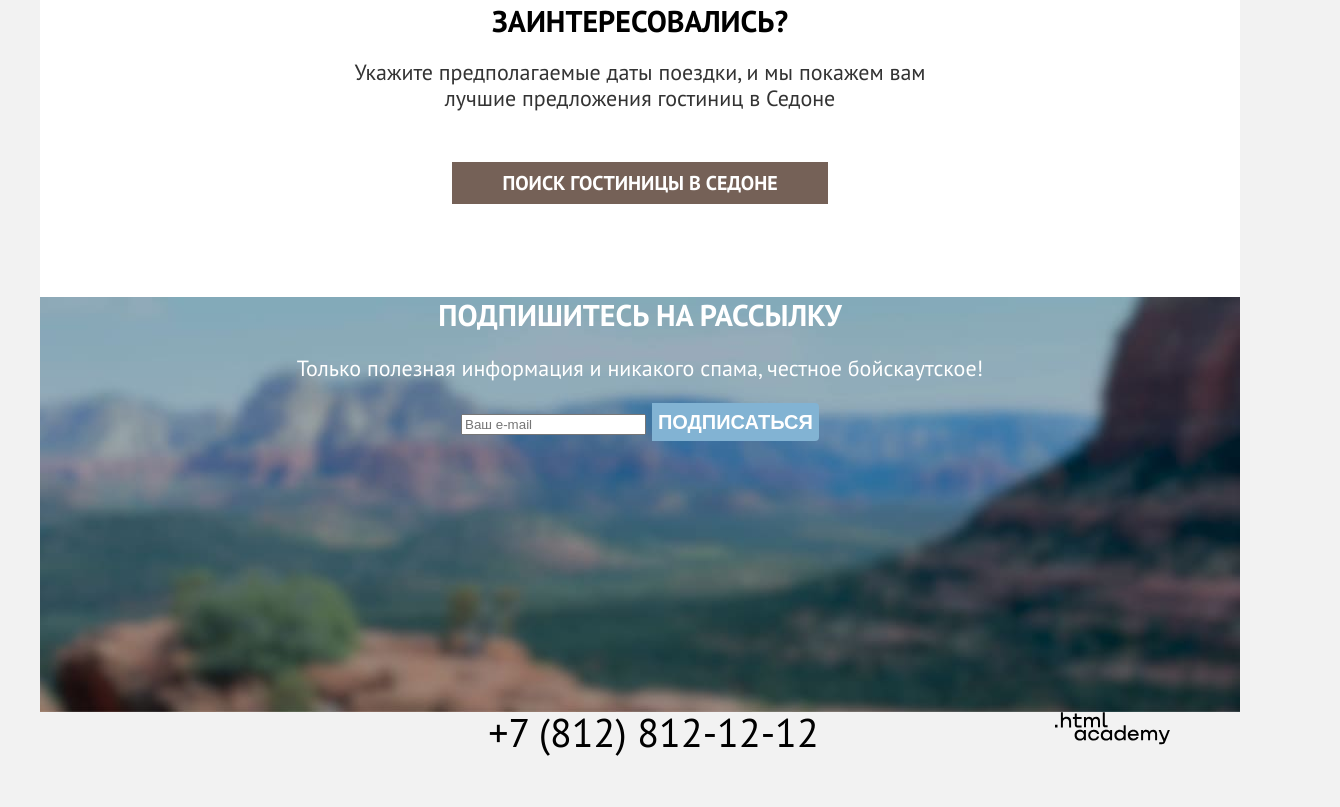
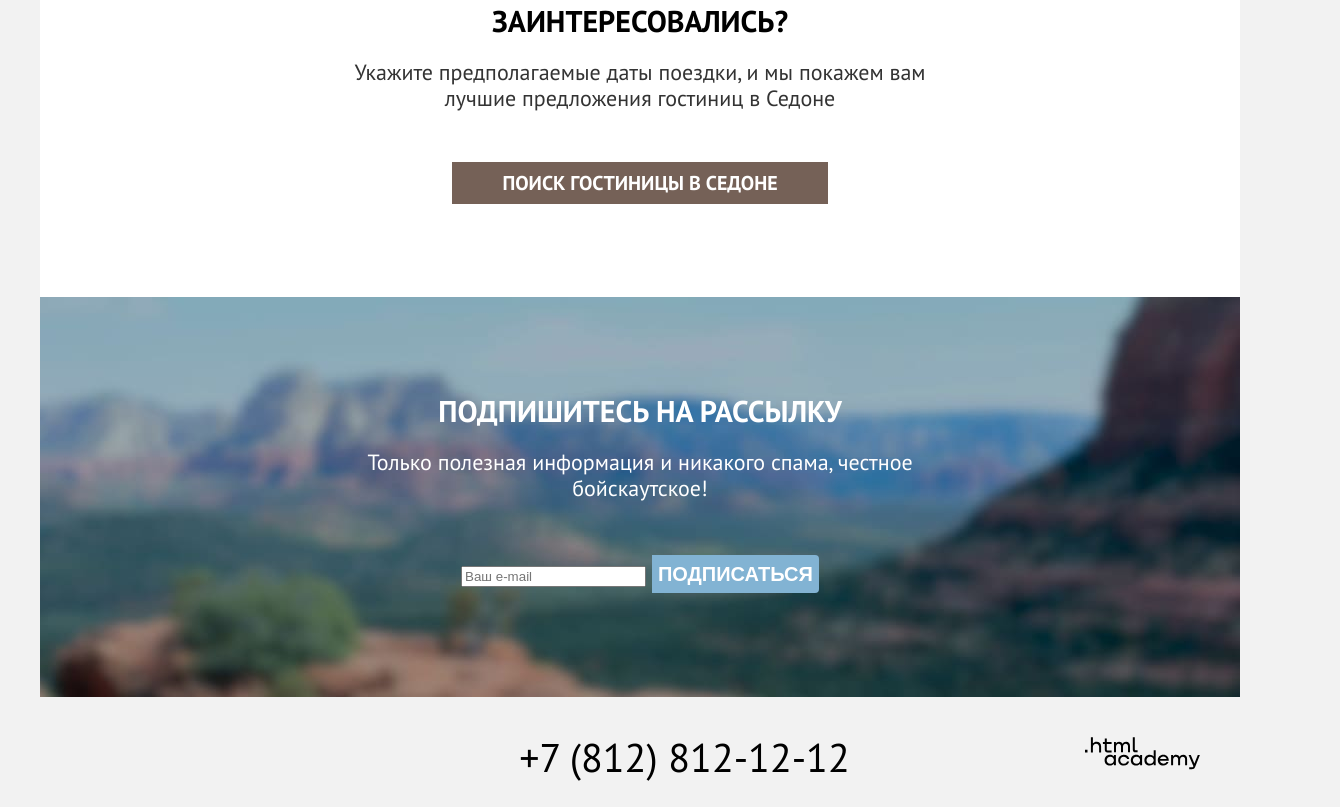
Before and after one commit to htmlacademy-htmlcss/1770169-sedona-35, a plain HTML site: page index.html in a window 1280 px wide. Shown: the part 2480-3287 px from the top of the page, 1340 px wide, since content can reach past the window. Before the commit the page ends 3238 px from the top, so only its background shows below. Drawn offline with Linux system fonts and the light colour scheme.

Commit message:
completed task_7

```diff
--- a/styles/style.css
+++ b/styles/style.css
@@ -279,8 +279,17 @@ body {
   background-image: url('../images/background-subscribe.jpg');
   background-repeat: no-repeat;
   background-size: cover;
-  height: 414.86px;
   color: #fff;
+  padding: 96px 258px 104px 258px;
+}
+
+.newsletter-title {
+  margin-bottom: 20px;
+}
+
+.newsletter-description {
+  margin: 0;
+  margin-bottom: 54px;
 }
 
 .newsletter-button {
@@ -298,15 +307,21 @@ body {
   justify-content: space-between;
   width: 1200px;
   margin: auto;
+  padding: 40px 70px 30px 70px;
 }
 
 .footer-social {
-  width: 142px;
+  width: 144px;
   margin-left: 70px;
 }
 
 .footer-social-list {
   display: flex;
+}
+
+.footer-social-item {
+  min-width: 48px;
+  min-height: 40px;
 }
 
 .footer-contacts {
```
